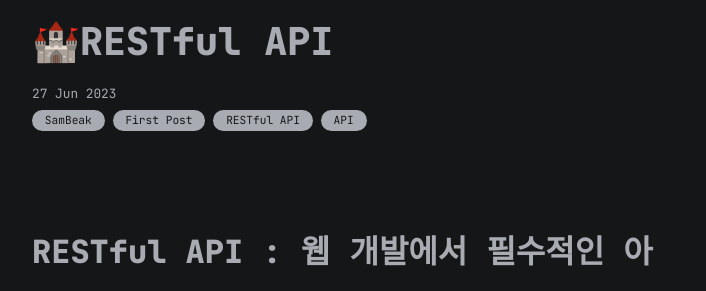
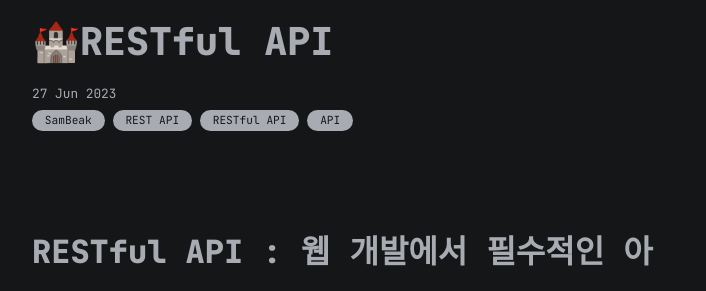
Before and after one commit to SamBeak/sambeak.github.io, a Jekyll site: the page built from all_collections/_posts/2023-06-27-restful-api.md, in a window 1280 px wide and 900 px high. Shown: the part 161-452 px from the top of the window, without its empty margins (283-989 px from the left). Built offline with Jekyll 4.4.1, drawn with Linux system fonts in a browser that asks for light colours.

Commit message:
docs: Update 230627post

```diff
--- a/all_collections/_posts/2023-06-27-restful-api.md
+++ b/all_collections/_posts/2023-06-27-restful-api.md
@@ -2,7 +2,7 @@
 layout: post
 title: 🏰RESTful API
 date: 2023-06-27
-categories: ["SamBeak", "First Post", "RESTful API", "API"]
+categories: ["SamBeak", "REST API", "RESTful API", "API"]
 ---
 
 # RESTful API : 웹 개발에서 필수적인 아키덱처 스타일
```
